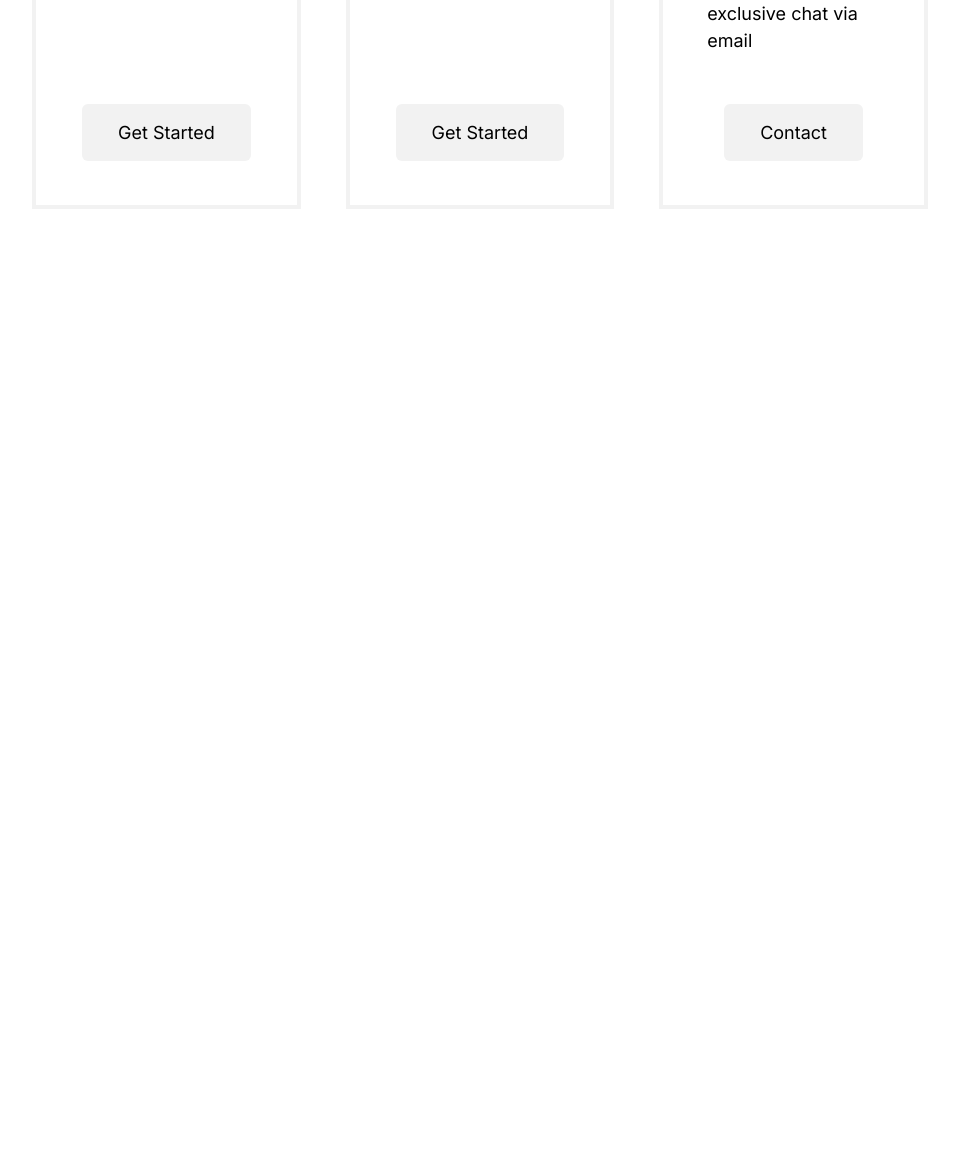
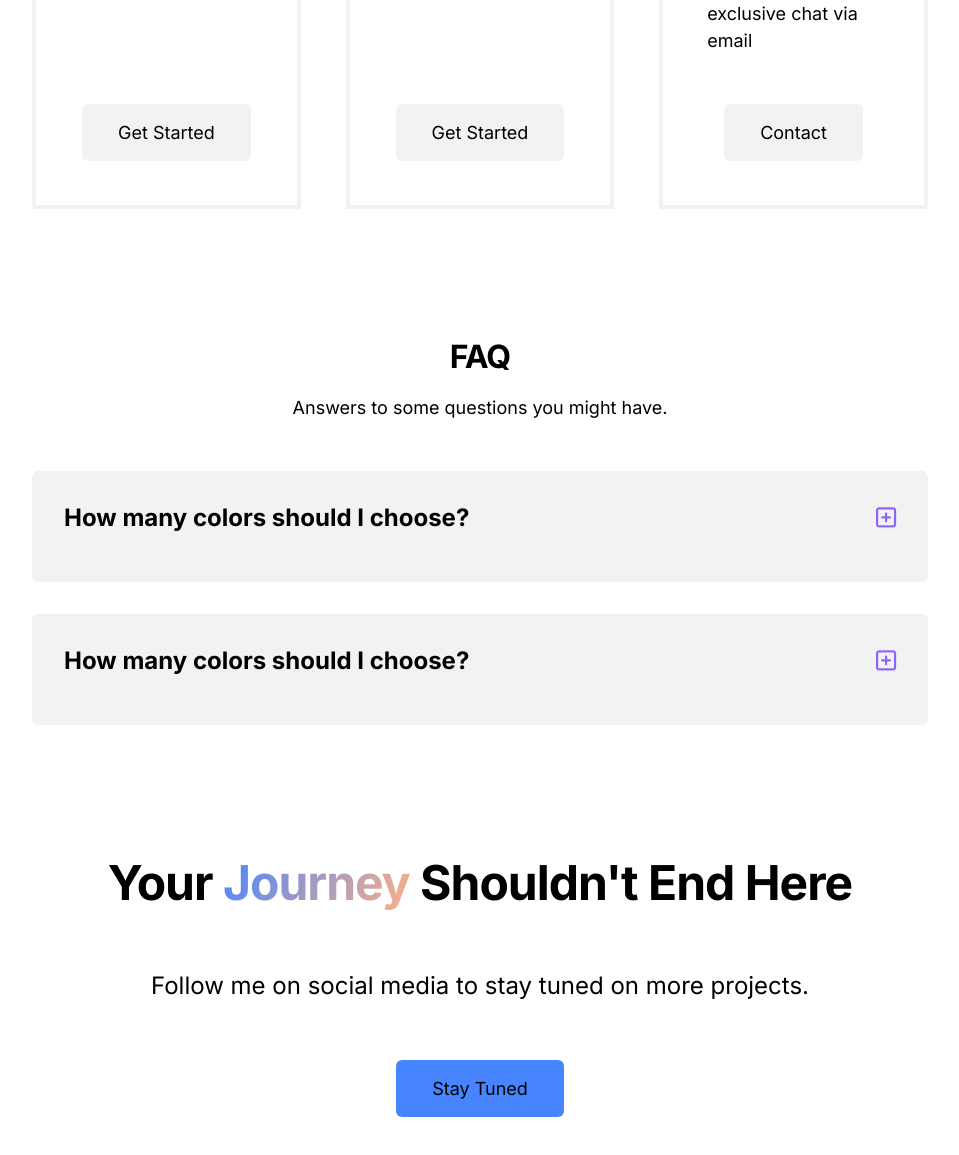
Before and after one commit to MatheusJeff/realtimecolors, a plain HTML site: page frontend/index.html in a window 1280 px wide. Shown: the part 2980-4135 px from the top of the page, without its empty margins (160-1119 px from the left). Before the commit the page ends 3189 px from the top, so only its background shows below. Drawn offline with Linux system fonts and the light colour scheme.

Commit message:
FAQ and end

```diff
--- a/frontend/index.html
+++ b/frontend/index.html
@@ -6,6 +6,7 @@
     <meta name="viewport" content="width=device-width, initial-scale=1.0">
     <title>Document</title>
     <link rel="stylesheet" href="style.css">
+    <script src="https://kit.fontawesome.com/e48afb7025.js" crossorigin="anonymous"></script>
 </head>
 <body>
         <nav>
@@ -161,6 +162,40 @@
             </div>
 
         </div>
+        <div class="faq">
+            <div class="faq-text">
+                <h2>FAQ</h2>
+                <p>Answers to some questions you might have.</p>
+            </div>
+            <div class="faq-list">
+                <div class="faq-questions">
+                    <div class="faq-q">
+                        <h3>How many colors should I choose?</h3>
+                        <i class="fa-regular fa-square-plus"  ></i>
+                    </div>
+                    <div class="faq-a">
+                        <p></p>
+                    </div>
+                </div>
+                <div class="faq-questions">
+                    <div class="faq-q">
+                        <h3>How many colors should I choose?</h3>
+                        <i class="fa-regular fa-square-plus"  ></i>
+                    </div>
+                    <div class="faq-a">
+                        <p></p>
+                    </div>
+                </div>
+            </div>
+        </div>
+        <div class="end">
+            <h1>
+                Your <span class="colors">Journey</span> Shouldn't End Here
+            </h1>
+            <p class="subtitulo">Follow me on social media to stay tuned on more projects.</p>
+            <a href="" class="btn-end">Stay Tuned</a>
+        </div>
+        <div class="rodape"></div>
     </main>
 </body>
 </html>
--- a/frontend/style.css
+++ b/frontend/style.css
@@ -274,3 +274,60 @@ main{
     gap: 1em;
     justify-content: center;
 }
+.faq{
+    display: flex;
+    flex-direction: column;
+    align-items: center;
+    width: 100%;
+    gap: 2em;
+}
+.faq-text{
+    display: flex;
+    flex-direction: column;
+    align-items: center;
+}
+.faq-questions{
+    background-color: #f2f2f2;
+    padding: 0.5em 2em;
+    width: 100%;
+    border-radius: 6px;
+}
+.faq-q{
+    display: flex;
+    flex-direction: row;
+    justify-content: space-between;
+    width: 100%;
+    align-items: center;
+}
+.faq-q > h3{
+    width: 95%;
+}
+.fa-regular {
+    max-width: 5%;
+    color: #8c63fd;
+    font-size: 23px;
+}
+.faq-list{
+    width: 100%;
+    display: flex;
+    flex-direction: column;
+    align-items: center;
+    justify-content: flex-start;
+    gap: 2em;
+}
+h3{
+    font-size: 24px;
+    font-weight: 700;
+}
+.end{
+    display: flex;
+    flex-direction: column;
+    align-items: center;
+    gap: 2em;
+}
+.btn-end{
+    padding: 1em 2em;
+    font-size: 18px;
+    background-color: #4685ff;
+    border-radius: 6px;
+}
```
